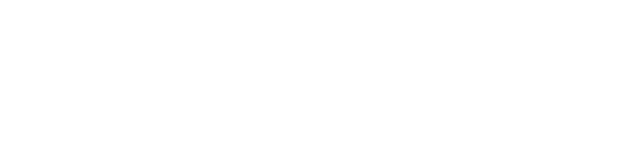
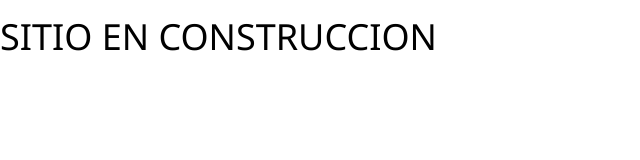
Before and after one commit to germandeburzaco/germandeburzaco.github.io, a plain HTML site: page index.html in a window 1280 px wide. Shown: the whole page, without its empty margins (0-640 px from the left). Drawn offline with nearby package versions, Linux system fonts and the light colour scheme.

Commit message:
Update index.html

```diff
--- a/index.html
+++ b/index.html
@@ -7,6 +7,6 @@
     <link rel="stylesheet" href="style.css">
   </head>
   <body>
-
+    <h1>SITIO EN CONSTRUCCION</h1>
   </body>
 </html>
```
